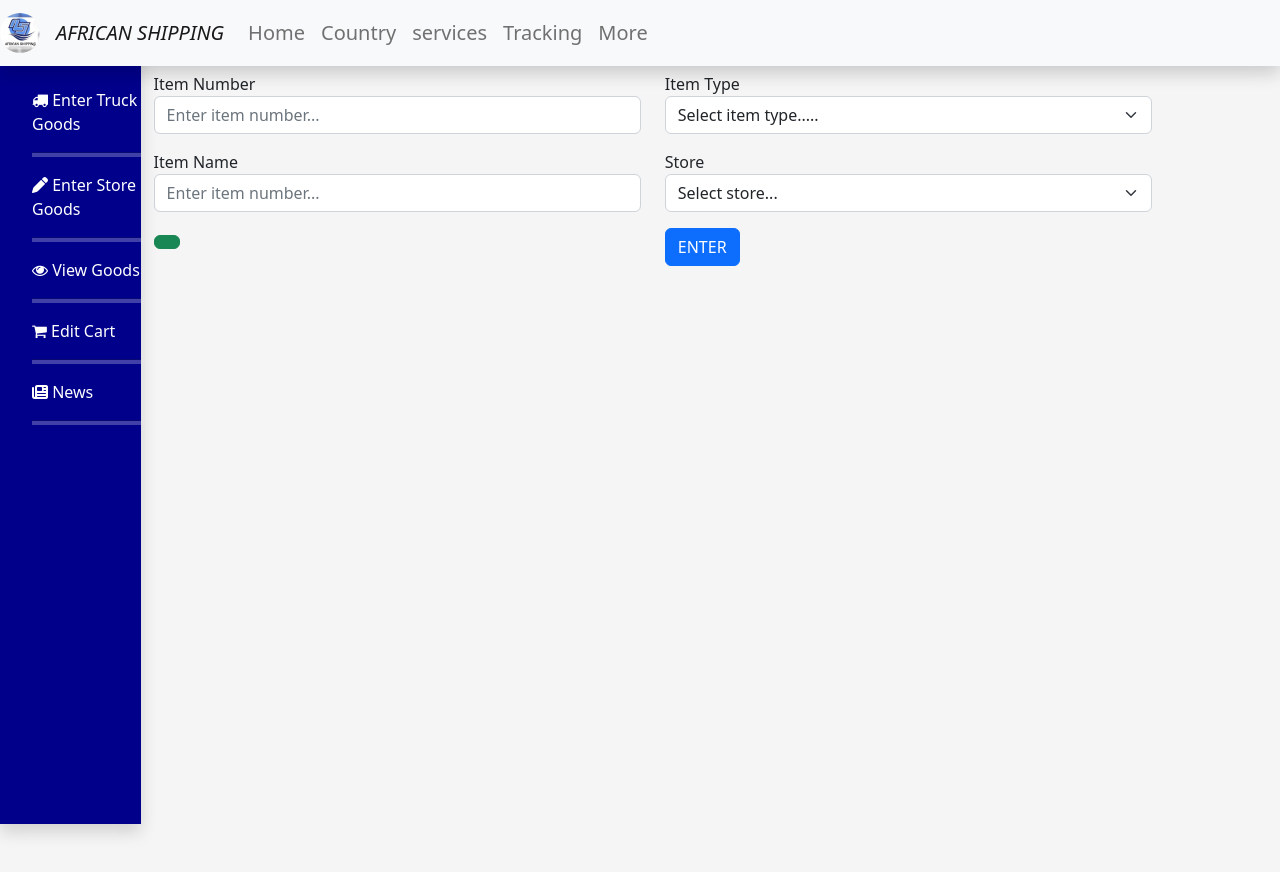
After one commit to techclubgrp1/shipping_app_project, a PHP site: page /store_goods.php in a window 1280 px wide. The commit adds this page. Run offline with PHP 8.4, Linux system fonts and the light colour scheme.

Commit message:
enter store goods done

```diff
--- a/login_conn_admin_panel.php
+++ b/login_conn_admin_panel.php
@@ -4,7 +4,7 @@ session_start();
 
 if (isset($_SESSION['username']) && isset($_SESSION['expire_time']) && time() < $_SESSION['expire_time'] ) {
   // User is already logged in, redirect to the new page
-  header("Location: admin_panel.php");
+  header("Location: truck_goods.php");
   exit();
 }
 
@@ -23,7 +23,7 @@ if (isset($_POST['submit'])) {
     $_SESSION['username'] = $username;
     $_SESSION['expire_time'] = time() + (20 * 60); // Set session expiration time to 20 minutes from now
       // Username and password match, redirect to a new page
-      header("Location:admin_panel.php");
+      header("Location:truck_goods.php");
       exit();
   } else {
       // Invalid username or password
--- a/navbar.html
+++ b/navbar.html
@@ -49,7 +49,7 @@
                     <li><a href="internships.php" class="nav-link">Internships</a></li>
                     <li><a href="contact_us.php"  class="nav-link">contact Us</a></li>
                     <li><a href="#" class="nav-link">About Us</a></li>
-                    <li><a href="admin_login.php" class="nav-link">Admin Panel</a></li>
+                    <li><a href="truck_goods.php" class="nav-link">Admin Panel</a></li>
                   </ul>
                 </li>
               </ul>
--- /dev/null
+++ b/sidebar.php
@@ -0,0 +1,47 @@
+<!-- sidebar -->
+
+<div class="shadow-lg mb-5 bg-white rounded">Larger shadow
+        <div class="sidebar shadow">
+            <ul>
+                <li>
+                    <a href="truck_goods.php">
+                    <i class="fa fa-truck"></i>
+                     <span> Enter Truck Goods</span>
+                </a>
+                </li>
+                <hr>
+                <li>
+                    <a href="store_goods.php">
+                        <i class="fas fa-pen"></i>
+                        <span> Enter Store Goods</span>
+
+                    </a>
+                </li>
+                <hr>
+                <li>
+                    <a href="#">
+                        <i class="fa fa-eye"></i>
+                        <span>View Goods </span>
+                    </a>
+                </li>
+
+                <hr>
+                <li>
+                    <a href="#">
+                        <i class="fa fa-shopping-cart"></i>
+                        <span> Edit Cart</span>
+
+                    </a>
+                </li>
+                <hr>
+                <li>
+                    <a href="#">
+                        <i class="fas fa-newspaper"></i>
+                        <span> News</span>
+
+                    </a>
+                </li>
+                <hr>
+            </ul>
+        </div>
+    </div>
--- /dev/null
+++ b/store_goods.php
@@ -0,0 +1,122 @@
+<?php
+    include('connection.php');
+
+    if(isset($_POST['enter_goods']))
+    {
+
+        //fetch items
+        $itemno = $_POST['item_no'];
+        $type = $_POST['type'];
+        $name = $_POST['name'];
+        $store =$_POST['store'];
+
+
+    $insertdata = mysqli_query($conn, "INSERT INTO store_goods (item_no, type, name, store ) VALUES('$itemno' , '$type' , '$name' , '$store')" );
+
+    if($insertdata){
+        $response = "Data submitted successfully";
+    }
+    else{
+        $error = "not submitted";
+    }
+
+  }
+
+?>
+
+<!DOCTYPE html>
+<html lang="en">
+<head>
+    <meta charset="UTF-8">
+    <meta name="viewport" content="width=device-width, initial-scale=1.0">
+    <title>Document</title>
+    <link rel="stylesheet" href="bootstrap-5.2.0/css/bootstrap.min.css">
+    <link rel="stylesheet" href="style2.css">
+    <link rel="stylesheet" href="https://cdnjs.cloudflare.com/ajax/libs/font-awesome/6.4.0/css/all.min.css" integrity="sha512-iecdLmaskl7CVkqkXNQ/ZH/XLlvWZOJyj7Yy7tcenmpD1ypASozpmT/E0iPtmFIB46ZmdtAc9eNBvH0H/ZpiBw==" crossorigin="anonymous" referrerpolicy="no-referrer" />
+</head>
+<style>
+     .sidebar{
+    background-color:  #00008b;
+    width: 11%;
+    padding-top: 5%;
+    height: 100vh;
+    position: absolute;
+    z-index: 4;
+
+    }
+    .sidebar ul li{
+        list-style: none;
+    }
+
+    .sidebar ul li a{
+        text-decoration: none;
+        color: white;
+    }
+    .main{
+        height: 100vh;
+        width: 90vw;
+        padding-left: 12%;
+        position: absolute;
+
+    }
+
+    hr {
+      border: none;
+      height: 5px;
+      background-color: white;
+    }
+
+</style>
+<body>
+    <!-- navigation bar  starts here -->
+    <?php require_once('navbar.html')?>
+
+    <!-- sidebar -->
+    <?php include('sidebar.php');  ?>
+    <form action="store_goods.php" method ="POST">
+     <!-- Main division -->
+        <div class="main">
+            <div class="row">
+                <div class="col-lg-6 mb-3">
+                    <label for="item_number" class="label">Item Number</label>
+                    <input type="text" class="form-control" name="item_no" placeholder="Enter item number...">
+                </div>
+                <div class="col-lg-6 mb-3">
+                    <label for="name" class="label">Item Type</label>
+                    <select name="type" id="type" class="form-select">
+                        <option selected="">Select item type.....</option>
+                        <option value="box">Box</option>
+                        <option value="machinery">Machinery</option>
+                        <option value="homeappliance">Home Appliance</option>
+                        <option value="furniture">Furniture</option>
+                        <option value="toiletries">Toiletries</option>
+                        <option value="bike">Bike</option>
+                        <option value="toy">Toys</option>
+                    </select>
+                </div>
+                <div class="col-lg-6 mb-3">
+                    <label for="name" class="label">Item Name</label>
+                    <input type="text" class="form-control" name="name" placeholder="Enter item number...">
+                </div>
+                <div class="col-lg-6 mb-3">
+                    <label for="store" class="label">Store</label>
+                    <select name="store" id="store" class="form-select">
+                        <option value="">Select store...</option>
+                        <option value="storeA">Store A</option>
+                        <option value="storeB">Store B</option>
+                    </select>
+                </div>
+                 <div class="col-lg-6 mb-3">
+                    <button class="btn btn-success" ><?php echo $response; ?> </button>
+                </div>
+                <div class="col-lg-6 mb-3 ">
+                    <button class="btn btn-primary" name="enter_goods">ENTER</button>
+                </div>
+            </div>
+
+        </div>
+    </form>
+
+
+</body>
+</html>
--- a/style2.css
+++ b/style2.css
@@ -22,6 +22,3 @@
     position: absolute;
 
 }
-.label{
-
-}
```
Also changed, not shown: truck_goods.php (renamed from admin_panel.php, +31 -52 lines).
